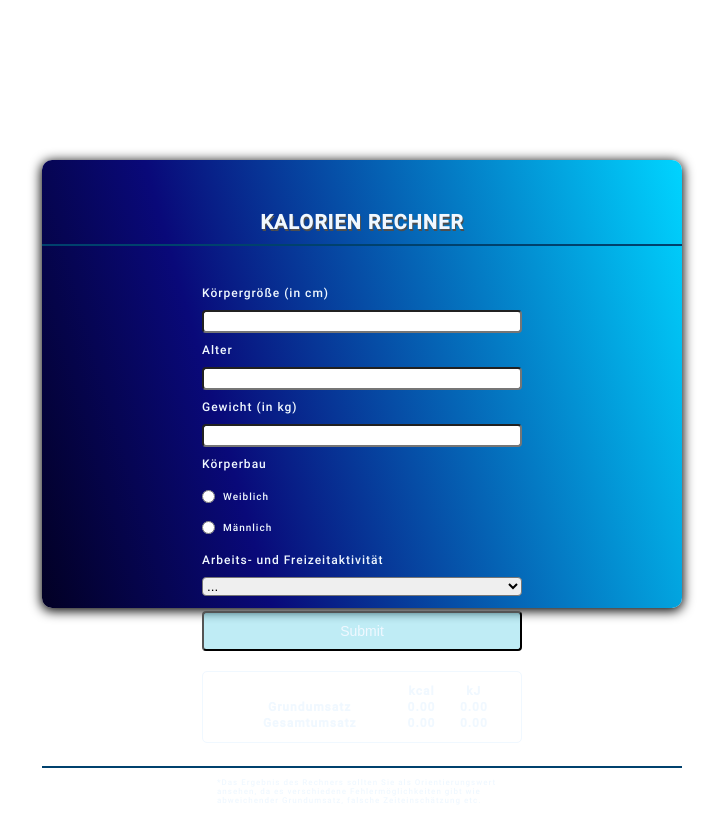
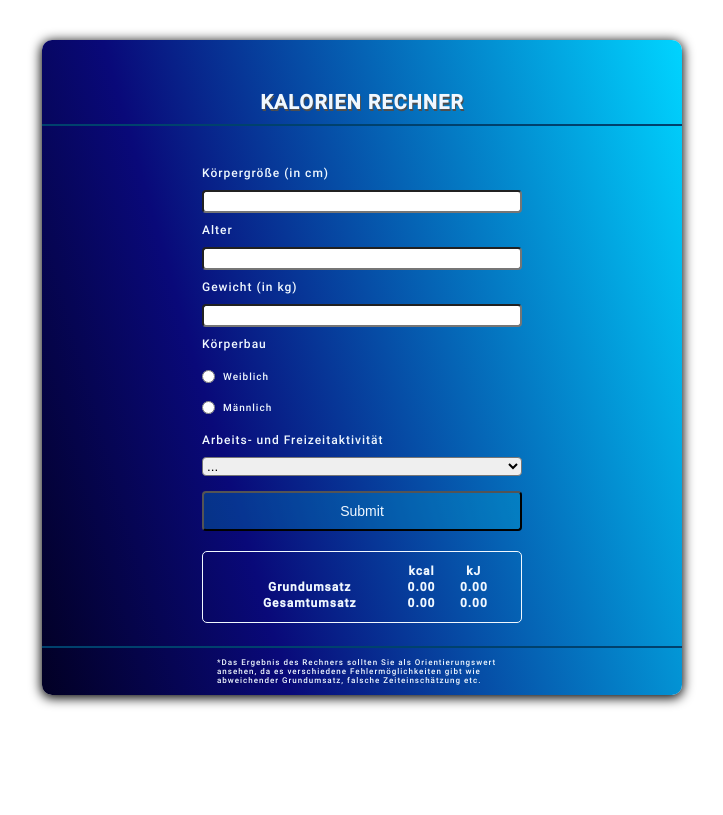
Before and after one commit to Jenseko/js_lvl_3-3_kalorien-rechner, a plain HTML site: page index.html in a window 1280 px wide. Shown: the whole page, without its empty margins (278-1001 px from the left). Drawn offline with Linux system fonts and the light colour scheme.

Commit message:
good enough

```diff
--- a/assets/css/style.css
+++ b/assets/css/style.css
@@ -18,7 +18,7 @@ html{
 /* ========================================================= */
 
 body{
-    height: 80vh;
+    height: 100%;
     display: flex;
     justify-content: center;
 }
@@ -27,9 +27,9 @@ section{
     background: linear-gradient(74deg, rgba(2,0,36,1) 0%, rgba(9,9,121,1) 30%, rgba(0,212,255,1) 100%);
     box-shadow: 0px 2px 12px 1px #000000;
     color: aliceblue;
-    height: 56vh;
+    height: 80%;
     width: 50%;
-    margin-top: 20vh;
+    margin-top: 5vh;
     border-radius: 10px;
 }
 
```
